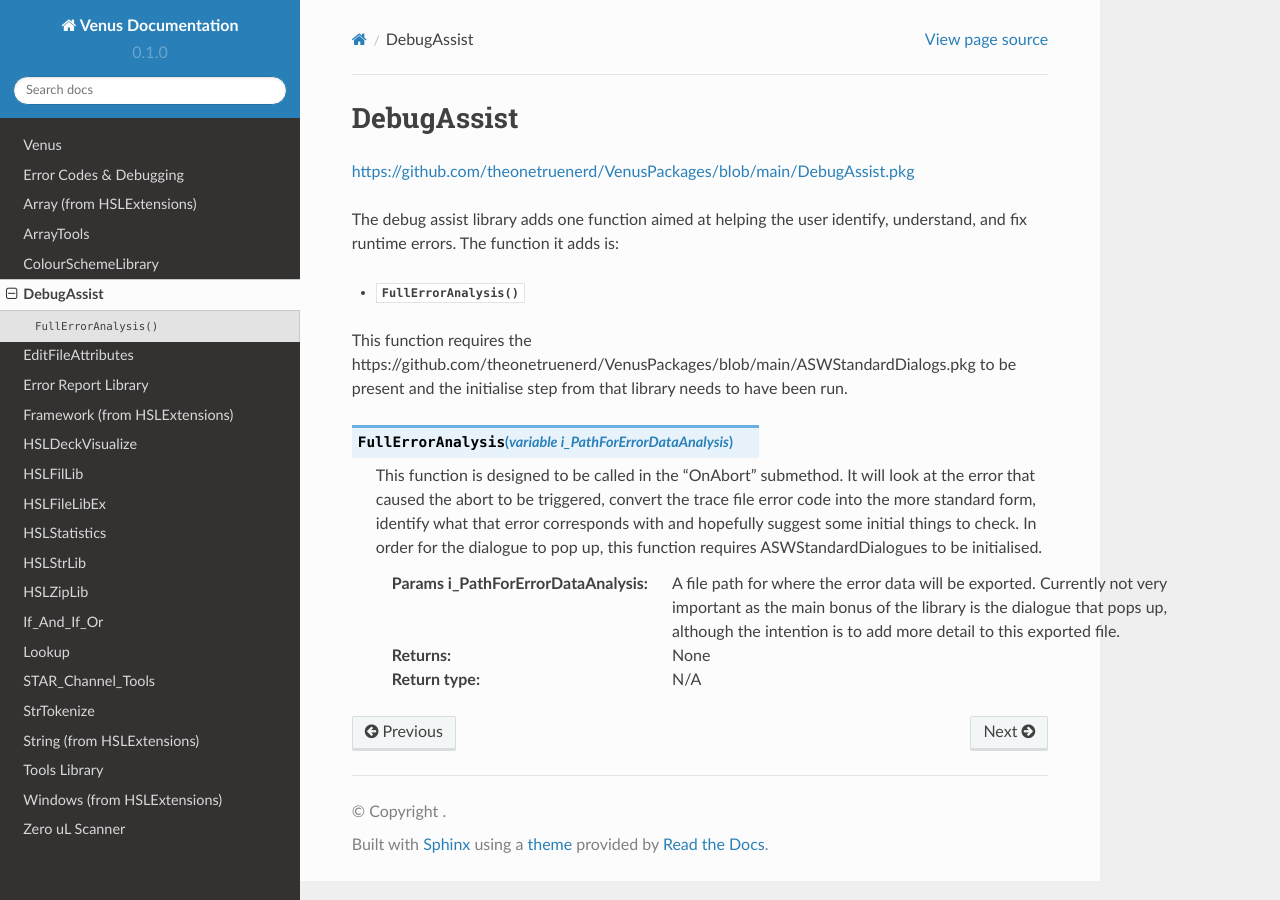
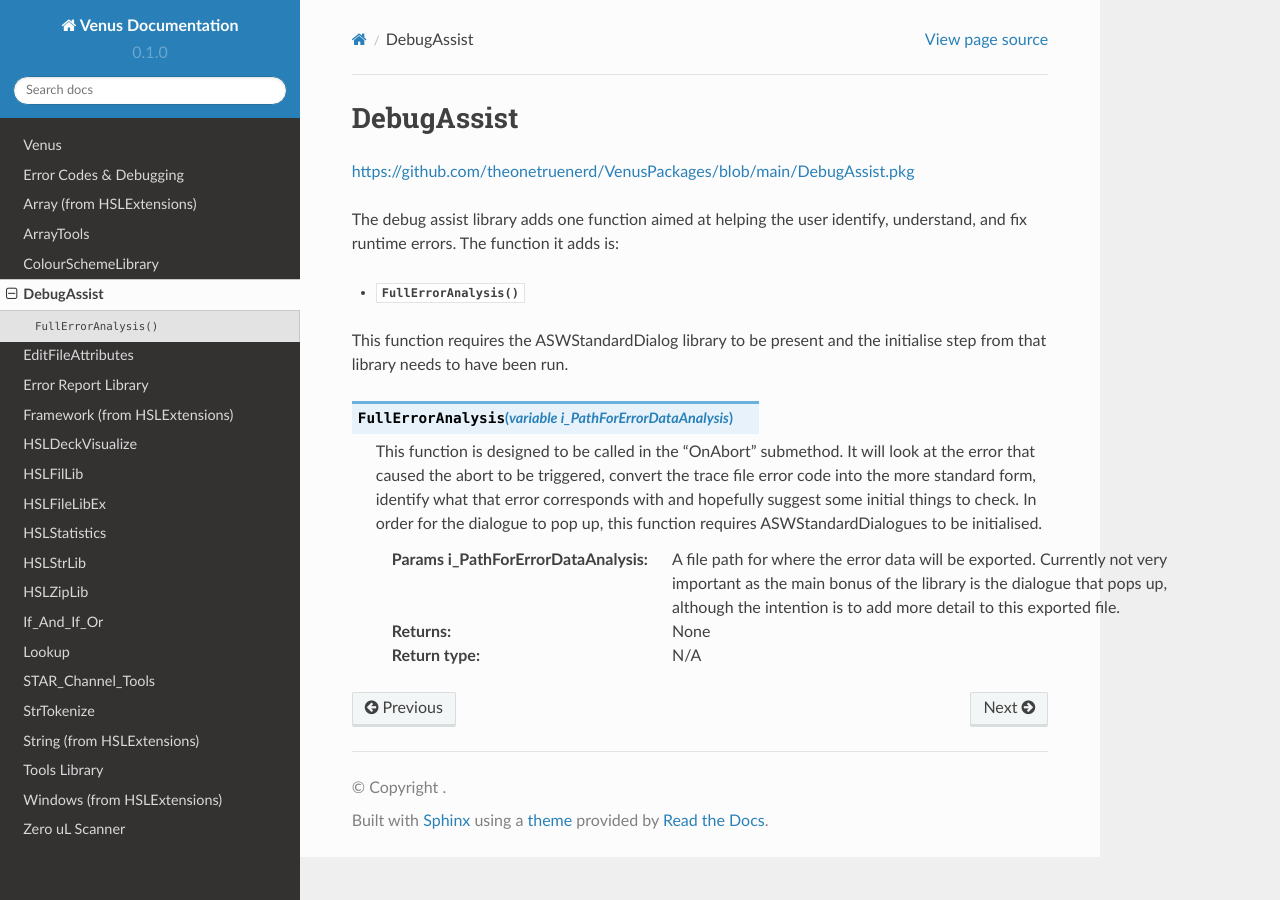
Before and after one commit to theonetruenerd/VenusLibraryDocumentation, a Sphinx documentation site: the page built from docs/source/DebugAssist.rst, in a window 1280 px wide. Built offline with Sphinx 7.4.7 and the Read the Docs theme 2.0.0, drawn with Linux system fonts in a browser that asks for light colours; pages that are not in the unit, such as notebooks, are missing from menus.

Commit message:
Update DebugAssist.rst

```diff
--- a/docs/source/DebugAssist.rst
+++ b/docs/source/DebugAssist.rst
@@ -7,7 +7,7 @@ The debug assist library adds one function aimed at helping the user identify, u
 
 - :py:func:`FullErrorAnalysis`
 
-This function requires the :ref:`https://github.com/theonetruenerd/VenusPackages/blob/main/ASWStandardDialogs.pkg <ASWStandardDialog library>` to be present and the initialise step from that library needs to have been run.
+This function requires the :ref:`ASWStandardDialog library <https://github.com/theonetruenerd/VenusPackages/blob/main/ASWStandardDialogs.pkg>` to be present and the initialise step from that library needs to have been run.
 
 .. py:function:: FullErrorAnalysis(variable i_PathForErrorDataAnalysis)
 
```
